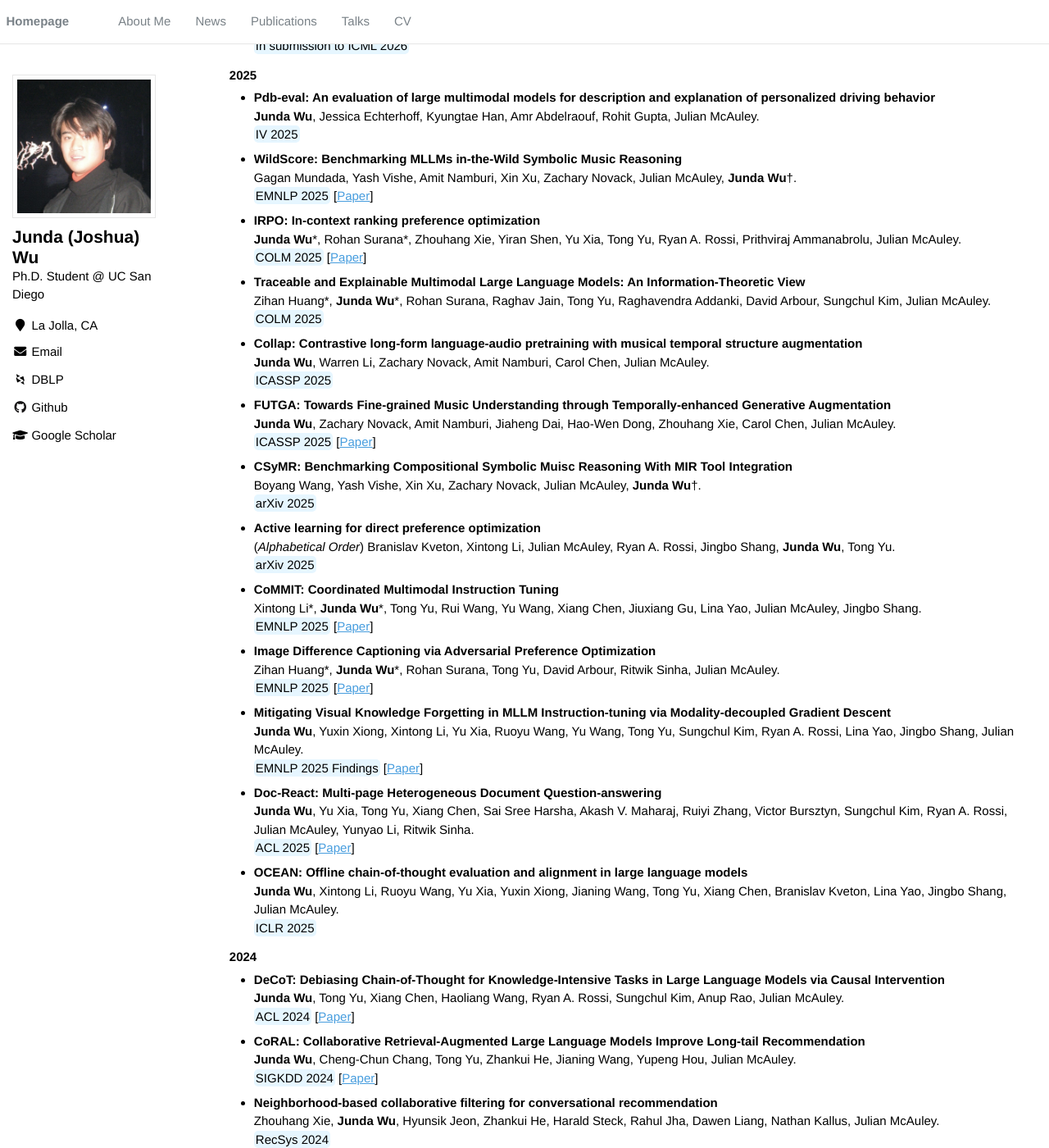
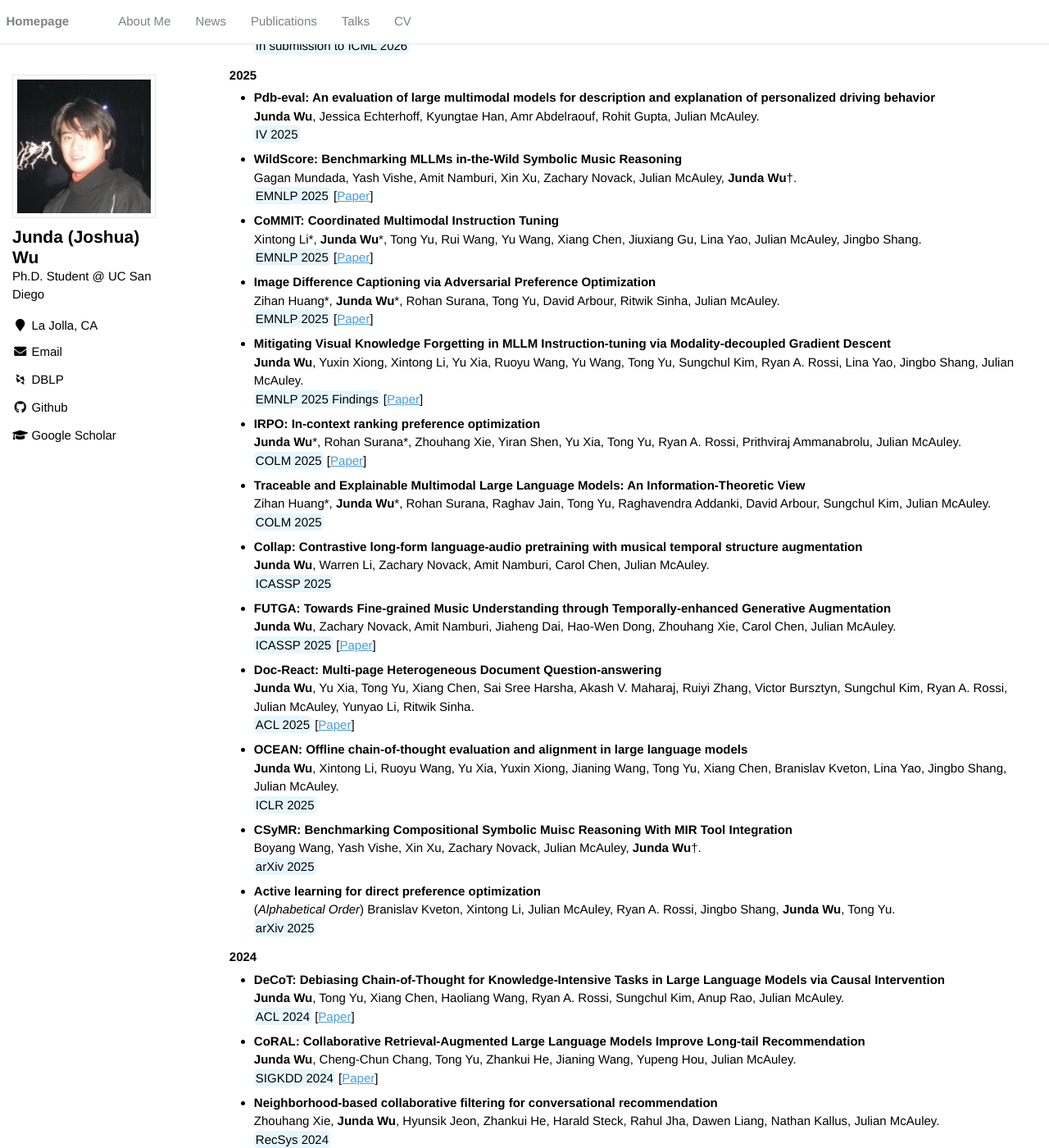
Before and after one commit to JoshuaWu1997/JoshuaWu1997.github.io, a Jekyll site: the page built from _pages/about.md, in a window 1280 px wide and 1400 px high, scrolled down 1903 px. Shown: the whole window at 82% size. Built offline with Jekyll 4.4.1, drawn with Linux system fonts in a browser that asks for light colours; emoji names are drawn with the system emoji font; some web fonts are replaced; part of the change alters nothing that is shown.

Commit message:
Update publications.yml

```diff
--- a/_data/publications.yml
+++ b/_data/publications.yml
@@ -5,17 +5,17 @@ featured:
   - {title: 'AMPS: Adaptive Modality Preference Steering via Functional Entropy', authors: 'Zihan Huang, Xintong Li, Rohan Surana, Tong Yu, Rui Wang, Julian McAuley, Jingbo Shang, **Junda Wu**†', venue: 'In submission to ICML 2026', year: 2026}
   - {title: 'Pdb-eval: An evaluation of large multimodal models for description and explanation of personalized driving behavior', authors: '**Junda Wu**, Jessica Echterhoff, Kyungtae Han, Amr Abdelraouf, Rohit Gupta, Julian McAuley', venue: 'IV 2025', year: 2025}
   - {title: 'WildScore: Benchmarking MLLMs in-the-Wild Symbolic Music Reasoning', authors: 'Gagan Mundada, Yash Vishe, Amit Namburi, Xin Xu, Zachary Novack, Julian McAuley, **Junda Wu**†', venue: 'EMNLP 2025', url: 'https://aclanthology.org/2025.emnlp-main.853/', year: 2025}
+  - {title: 'CoMMIT: Coordinated Multimodal Instruction Tuning', authors: 'Xintong Li\*, **Junda Wu**\*, Tong Yu, Rui Wang, Yu Wang, Xiang Chen, Jiuxiang Gu, Lina Yao, Julian McAuley, Jingbo Shang', venue: 'EMNLP 2025', url: 'https://aclanthology.org/2025.emnlp-main.582/', year: 2025}
+  - {title: 'Image Difference Captioning via Adversarial Preference Optimization', authors: 'Zihan Huang\*, **Junda Wu**\*, Rohan Surana, Tong Yu, David Arbour, Ritwik Sinha, Julian McAuley', venue: 'EMNLP 2025', url: 'https://aclanthology.org/2025.emnlp-main.1713/', year: 2025}
+  - {title: 'Mitigating Visual Knowledge Forgetting in MLLM Instruction-tuning via Modality-decoupled Gradient Descent', authors: '**Junda Wu**, Yuxin Xiong, Xintong Li, Yu Xia, Ruoyu Wang, Yu Wang, Tong Yu, Sungchul Kim, Ryan A. Rossi, Lina Yao, Jingbo Shang, Julian McAuley', venue: 'EMNLP 2025 Findings', url: 'https://aclanthology.org/2025.findings-emnlp.123/', year: 2025}
   - {title: 'IRPO: In-context ranking preference optimization', authors: '**Junda Wu**\*, Rohan Surana\*, Zhouhang Xie, Yiran Shen, Yu Xia, Tong Yu, Ryan A. Rossi, Prithviraj Ammanabrolu, Julian McAuley', venue: 'COLM 2025', url: 'https://arxiv.org/abs/2504.15477', year: 2025}
   - {title: 'Traceable and Explainable Multimodal Large Language Models: An Information-Theoretic View', authors: 'Zihan Huang\*, **Junda Wu**\*, Rohan Surana, Raghav Jain, Tong Yu, Raghavendra Addanki, David Arbour, Sungchul Kim, Julian McAuley', venue: 'COLM 2025', year: 2025}
   - {title: 'Collap: Contrastive long-form language-audio pretraining with musical temporal structure augmentation', authors: '**Junda Wu**, Warren Li, Zachary Novack, Amit Namburi, Carol Chen, Julian McAuley', venue: 'ICASSP 2025', year: 2025}
   - {title: 'FUTGA: Towards Fine-grained Music Understanding through Temporally-enhanced Generative Augmentation', authors: '**Junda Wu**, Zachary Novack, Amit Namburi, Jiaheng Dai, Hao-Wen Dong, Zhouhang Xie, Carol Chen, Julian McAuley', venue: 'ICASSP 2025', url: 'https://aclanthology.org/2024.nlp4musa-1.17/', year: 2025}
+  - {title: 'Doc-React: Multi-page Heterogeneous Document Question-answering', authors: '**Junda Wu**, Yu Xia, Tong Yu, Xiang Chen, Sai Sree Harsha, Akash V. Maharaj, Ruiyi Zhang, Victor Bursztyn, Sungchul Kim, Ryan A. Rossi, Julian McAuley, Yunyao Li, Ritwik Sinha', venue: 'ACL 2025', url: 'https://aclanthology.org/2025.acl-short.6/', year: 2025}
+  - {title: 'OCEAN: Offline chain-of-thought evaluation and alignment in large language models', authors: '**Junda Wu**, Xintong Li, Ruoyu Wang, Yu Xia, Yuxin Xiong, Jianing Wang, Tong Yu, Xiang Chen, Branislav Kveton, Lina Yao, Jingbo Shang, Julian McAuley', venue: 'ICLR 2025', year: 2025}
   - {title: 'CSyMR: Benchmarking Compositional Symbolic Muisc Reasoning With MIR Tool Integration', authors: 'Boyang Wang, Yash Vishe, Xin Xu, Zachary Novack, Julian McAuley, **Junda Wu**†', venue: 'arXiv 2025', year: 2025}
   - {title: 'Active learning for direct preference optimization', authors: '(*Alphabetical Order*) Branislav Kveton, Xintong Li, Julian McAuley, Ryan A. Rossi, Jingbo Shang, **Junda Wu**, Tong Yu', venue: 'arXiv 2025', year: 2025}
-  - {title: 'CoMMIT: Coordinated Multimodal Instruction Tuning', authors: 'Xintong Li\*, **Junda Wu**\*, Tong Yu, Rui Wang, Yu Wang, Xiang Chen, Jiuxiang Gu, Lina Yao, Julian McAuley, Jingbo Shang', venue: 'EMNLP 2025', url: 'https://aclanthology.org/2025.emnlp-main.582/', year: 2025}
-  - {title: 'Image Difference Captioning via Adversarial Preference Optimization', authors: 'Zihan Huang\*, **Junda Wu**\*, Rohan Surana, Tong Yu, David Arbour, Ritwik Sinha, Julian McAuley', venue: 'EMNLP 2025', url: 'https://aclanthology.org/2025.emnlp-main.1713/', year: 2025}
-  - {title: 'Mitigating Visual Knowledge Forgetting in MLLM Instruction-tuning via Modality-decoupled Gradient Descent', authors: '**Junda Wu**, Yuxin Xiong, Xintong Li, Yu Xia, Ruoyu Wang, Yu Wang, Tong Yu, Sungchul Kim, Ryan A. Rossi, Lina Yao, Jingbo Shang, Julian McAuley', venue: 'EMNLP 2025 Findings', url: 'https://aclanthology.org/2025.findings-emnlp.123/', year: 2025}
-  - {title: 'Doc-React: Multi-page Heterogeneous Document Question-answering', authors: '**Junda Wu**, Yu Xia, Tong Yu, Xiang Chen, Sai Sree Harsha, Akash V. Maharaj, Ruiyi Zhang, Victor Bursztyn, Sungchul Kim, Ryan A. Rossi, Julian McAuley, Yunyao Li, Ritwik Sinha', venue: 'ACL 2025', url: 'https://aclanthology.org/2025.acl-short.6/', year: 2025}
-  - {title: 'OCEAN: Offline chain-of-thought evaluation and alignment in large language models', authors: '**Junda Wu**, Xintong Li, Ruoyu Wang, Yu Xia, Yuxin Xiong, Jianing Wang, Tong Yu, Xiang Chen, Branislav Kveton, Lina Yao, Jingbo Shang, Julian McAuley', venue: 'ICLR 2025', year: 2025}
   - {title: 'DeCoT: Debiasing Chain-of-Thought for Knowledge-Intensive Tasks in Large Language Models via Causal Intervention', authors: '**Junda Wu**, Tong Yu, Xiang Chen, Haoliang Wang, Ryan A. Rossi, Sungchul Kim, Anup Rao, Julian McAuley', venue: 'ACL 2024', url: 'https://aclanthology.org/2024.acl-long.758/', year: 2024}
   - {title: 'CoRAL: Collaborative Retrieval-Augmented Large Language Models Improve Long-tail Recommendation', authors: '**Junda Wu**, Cheng-Chun Chang, Tong Yu, Zhankui He, Jianing Wang, Yupeng Hou, Julian McAuley', venue: 'SIGKDD 2024', url: 'https://arxiv.org/abs/2403.06447', year: 2024}
   - {title: 'Neighborhood-based collaborative filtering for conversational recommendation', authors: 'Zhouhang Xie, **Junda Wu**, Hyunsik Jeon, Zhankui He, Harald Steck, Rahul Jha, Dawen Liang, Nathan Kallus, Julian McAuley', venue: 'RecSys 2024', year: 2024}
```
